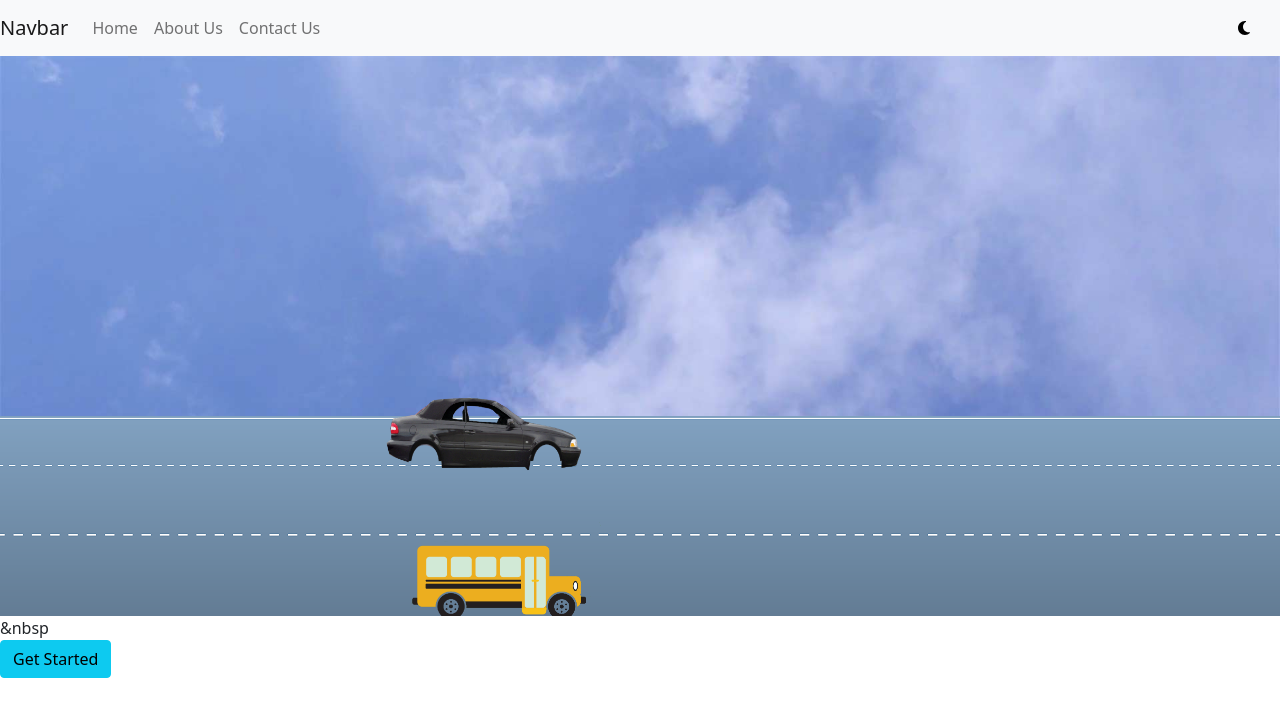
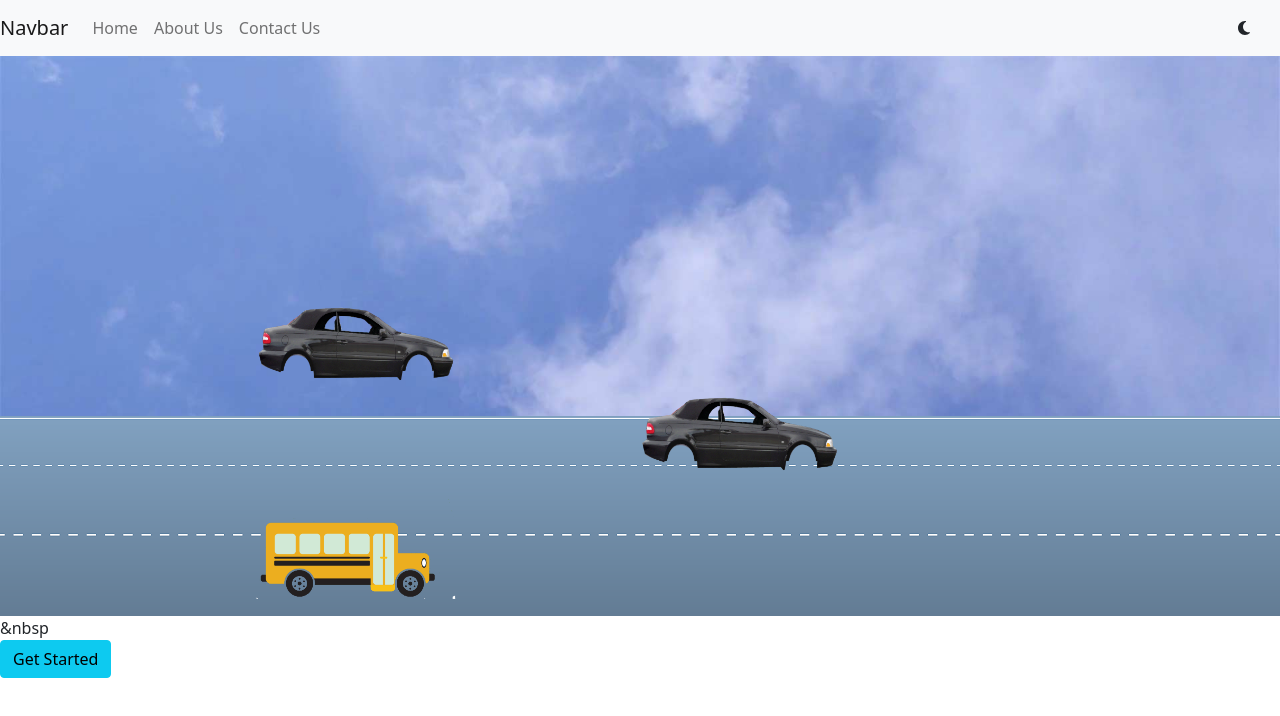
Before and after one commit to Excellence-arch/travel-app, a React (Create React App) app: page / in a window 1280 px wide. Shown: the top 716 px of the page. Built offline with nearby package versions, Linux system fonts and the light colour scheme.

Commit message:
animation completed, added contact & about page

```diff
--- a/src/App.js
+++ b/src/App.js
@@ -1,6 +1,8 @@
 import React from "react";
 import { useSelector } from "react-redux";
 import { Route, Routes } from "react-router-dom";
+import About from "./pages/About";
+import Contact from "./pages/Contact";
 import Home from "./pages/Home";
 import Login from "./pages/Login";
 import MapDetails from "./pages/MapDetails";
@@ -15,8 +17,8 @@ const App = () => {
         <Route path="/" element={<Home />} />
         <Route path="/register" element={<Register />} />
         <Route path="/login" element={<Login />} />
-        <Route path="/about" />
-        <Route path="/contact" />
+        <Route path="/about" element={<About />} />
+        <Route path="/contact" element={<Contact />} />
         <Route path="/maps" element={<MapDetails />} />
       </Routes>
     </div>
--- a/src/components/Animation.js
+++ b/src/components/Animation.js
@@ -37,9 +37,15 @@ const Animation = () => {
     height: `100px`,
     // right: `0%`,
     zIndex: `20`,
-    bottom: `-1%`,
+    bottom: `3%`,
     position: `absolute`,
-    left: `96%`,
+  };
+
+  const firstLaneImg = {
+    width: `200px`,
+    height: `100px`,
+    position: `absolute`,
+    bottom: `40%`,
   };
 
   const busImg = {
@@ -48,7 +54,6 @@ const Animation = () => {
     zIndex: `20`,
     bottom: `24%`,
     position: `absolute`,
-    left: `-10%`,
   };
 
   const roads = {
@@ -61,6 +66,14 @@ const Animation = () => {
     left: `0%`,
     backgroundRepeat: `repeat-x`,
   };
+  const allSpeeds = [
+    "moveCarSlow",
+    "moveCarMedium",
+    "moveCarFast",
+    "moveBusSlow",
+    "moveBusFast",
+    "moveBusMedium",
+  ];
 
   const allCars = [yellow_bus, cars];
   const [firstLanes, setFirstLanes] = useState(
@@ -72,29 +85,172 @@ const Animation = () => {
   const [lastLanes, setLastLanes] = useState(
     allCars[Math.floor(Math.random() * allCars.length)],
   );
+  const [firstLaneSpeed, setFirstLaneSpeed] = useState(
+    allSpeeds[Math.floor(Math.random() * allSpeeds.length)],
+  );
+  const [middleLaneSpeed, setMiddleLaneSpeed] = useState(
+    allSpeeds[Math.floor(Math.random() * allSpeeds.length)],
+  );
+  const [lastLaneSpeed, setLastLaneSpeed] = useState(
+    allSpeeds[Math.floor(Math.random() * allSpeeds.length)],
+  );
+
+  const [firstLaneInterval, setFirstLaneInterval] = useState(null);
+  const [middleLaneInterval, setMiddleLaneInterval] = useState(null);
+  const [lastLaneInterval, setLastLaneInterval] = useState(null);
+
+  useEffect(() => {
+    if (
+      firstLaneSpeed === "moveCarSlow" ||
+      firstLaneSpeed === "moveCarMedium" ||
+      firstLaneSpeed === "moveCarFast"
+    ) {
+      console.log("reverse");
+    } else {
+      console.log("Forward");
+    }
+    if (firstLaneSpeed === "moveCarSlow" || firstLaneSpeed === "moveBusSlow") {
+      clearInterval(firstLaneInterval);
+      setFirstLaneInterval(() =>
+        setInterval(() => {
+          setFirstLanes(allCars[Math.floor(Math.random() * allCars.length)]);
+          setFirstLaneSpeed(
+            allSpeeds[Math.floor(Math.random() * allSpeeds.length)],
+          );
+        }, 20000),
+      );
+    } else if (
+      firstLaneSpeed === "moveCarMedium" ||
+      firstLaneSpeed === "moveBusMedium"
+    ) {
+      clearInterval(firstLaneInterval);
+      setFirstLaneInterval(
+        setInterval(() => {
+          setFirstLanes(allCars[Math.floor(Math.random() * allCars.length)]);
+          setFirstLaneSpeed(
+            allSpeeds[Math.floor(Math.random() * allSpeeds.length)],
+          );
+        }, 10000),
+      );
+    } else {
+      clearInterval(firstLaneInterval);
+      setFirstLaneInterval(
+        setInterval(() => {
+          setFirstLanes(allCars[Math.floor(Math.random() * allCars.length)]);
+          setFirstLaneSpeed(
+            allSpeeds[Math.floor(Math.random() * allSpeeds.length)],
+          );
+        }, 5000),
+      );
+    }
+  }, [firstLaneSpeed]);
+
+  useEffect(() => {
+    if (
+      middleLaneSpeed === "moveCarSlow" ||
+      middleLaneSpeed === "moveCarMedium" ||
+      middleLaneSpeed === "moveCarFast"
+    ) {
+      console.log("reverse");
+    } else {
+      console.log("Forward");
+    }
+    if (
+      middleLaneSpeed === "moveCarSlow" ||
+      middleLaneSpeed === "moveBusSlow"
+    ) {
+      clearInterval(middleLaneInterval);
+      setMiddleLaneInterval(
+        setInterval(() => {
+          setMiddleLanes(allCars[Math.floor(Math.random() * allCars.length)]);
+          setMiddleLaneSpeed(
+            allSpeeds[Math.floor(Math.random() * allSpeeds.length)],
+          );
+        }, 20000),
+      );
+    } else if (
+      middleLaneSpeed === "moveCarMedium" ||
+      middleLaneSpeed === "moveBusMedium"
+    ) {
+      clearInterval(middleLaneInterval);
+      setMiddleLaneInterval(
+        setInterval(() => {
+          setMiddleLanes(allCars[Math.floor(Math.random() * allCars.length)]);
+          setMiddleLaneSpeed(
+            allSpeeds[Math.floor(Math.random() * allSpeeds.length)],
+          );
+        }, 10000),
+      );
+    } else {
+      clearInterval(middleLaneInterval);
+      setMiddleLaneInterval(
+        setInterval(() => {
+          setMiddleLanes(allCars[Math.floor(Math.random() * allCars.length)]);
+          setMiddleLaneSpeed(
+            allSpeeds[Math.floor(Math.random() * allSpeeds.length)],
+          );
+        }, 5000),
+      );
+    }
+  }, [middleLaneSpeed]);
+
+  useEffect(() => {
+    if (
+      lastLaneSpeed === "moveCarSlow" ||
+      lastLaneSpeed === "moveCarMedium" ||
+      lastLaneSpeed === "moveCarFast"
+    ) {
+      console.log("reverse");
+    } else {
+      console.log("Forward");
+    }
+    if (lastLaneSpeed === "moveCarSlow" || lastLaneSpeed === "moveBusSlow") {
+      clearInterval(lastLaneInterval);
+      setLastLaneInterval(
+        setInterval(() => {
+          setLastLanes(allCars[Math.floor(Math.random() * allCars.length)]);
+          setLastLaneSpeed(
+            allSpeeds[Math.floor(Math.random() * allSpeeds.length)],
+          );
+        }, 20000),
+      );
+    } else if (
+      lastLaneSpeed === "moveCarMedium" ||
+      lastLaneSpeed === "moveBusMedium"
+    ) {
+      clearInterval(lastLaneInterval);
+      setLastLaneInterval(
+        setInterval(() => {
+          setLastLanes(allCars[Math.floor(Math.random() * allCars.length)]);
+          setLastLaneSpeed(
+            allSpeeds[Math.floor(Math.random() * allSpeeds.length)],
+          );
+        }, 10000),
+      );
+    } else {
+      clearInterval(lastLaneInterval);
+      setLastLaneInterval(
+        setInterval(() => {
+          setLastLanes(allCars[Math.floor(Math.random() * allCars.length)]);
+          setLastLaneSpeed(
+            allSpeeds[Math.floor(Math.random() * allSpeeds.length)],
+          );
+        }, 5000),
+      );
+    }
+  }, [lastLaneSpeed]);
 
   const changeLanes = () => {
     setFirstLanes(allCars[Math.floor(Math.random() * allCars.length)]);
     setMiddleLanes(allCars[Math.floor(Math.random() * allCars.length)]);
     setLastLanes(allCars[Math.floor(Math.random() * allCars.length)]);
+    setFirstLaneSpeed(allSpeeds[Math.floor(Math.random() * allSpeeds.length)]);
+    setMiddleLaneSpeed(allSpeeds[Math.floor(Math.random() * allSpeeds.length)]);
+    setLastLaneSpeed(allSpeeds[Math.floor(Math.random() * allSpeeds.length)]);
   };
 
-  const [middleChange, setMiddleChange] = useState(false);
-  const [lastChange, setLastChange] = useState(false);
-  useEffect(() => {
-    if (busImg.left === "1400px") {
-      setMiddleChange(!middleChange);
-    }
-    if (carImg.left === "0px") {
-      setLastChange(!lastChange);
-    }
-    console.log(busImg.margin);
-  }, [busImg.left, carImg.left]);
-  const busRef = useRef("");
-  // const changeAllLanes = useMemo(
-  //   () => changeLanes(),
-  //   [middleChange, lastChange],
-  // );
+  const middleRef = useRef(null);
+
   return (
     <>
       <div style={surface}>
@@ -102,13 +258,25 @@ const Animation = () => {
         <div style={roads} className="roads" />
         <div style={car}>
           <img
+            src={firstLanes}
+            alt="Middle Car"
+            // ref={middleRef}
+            style={firstLaneImg}
+            className={firstLaneSpeed}
+          />
+          <img
             src={middleLanes}
-            alt="bus"
-            ref={busRef}
+            alt="Middle Car"
+            ref={middleRef}
             style={busImg}
-            className="moveBus"
+            className={middleLaneSpeed}
           />
-          <img src={lastLanes} alt="car" style={carImg} className="moveCar" />
+          <img
+            src={lastLanes}
+            alt="Last Car"
+            style={carImg}
+            className={lastLaneSpeed}
+          />
         </div>
       </div>
       <div> &nbsp </div>
--- a/src/index.css
+++ b/src/index.css
@@ -16,12 +16,34 @@
   /* animation: moving 50s linear infinite; */
 }
 
-.moveCar{
+.moveCarMedium{
   animation: carMoves 10s linear infinite;
+  left: 96%;
 }
 
-.moveBus {
-  animation: busMoves 15s linear infinite;
+.moveCarFast{
+  animation: carMoves 5s linear infinite;
+  left: 96%;
+}
+
+.moveCarSlow{
+  animation: carMoves 20s linear infinite;
+  left: 96%;
+}
+
+.moveBusMedium {
+  animation: busMoves 10s linear infinite;
+  left: -10%;
+}
+
+.moveBusSlow {
+  animation: busMoves 20s linear infinite;
+  left: -10%;
+}
+
+.moveBusFast {
+  animation: busMoves 5s linear infinite;
+  left: -10%;
 }
 
 @keyframes moving {
--- a/src/layouts/NavBar.js
+++ b/src/layouts/NavBar.js
@@ -50,7 +50,7 @@ const NavBar = () => {
       </div>
       {darkMode ? (
         <button
-          className="bg-dark bg-transparent border-0 mx-4"
+          className="text-white bg-transparent border-0 mx-4"
           onClick={() => dispatch(light(false))}
           type="button"
         >
@@ -58,7 +58,7 @@ const NavBar = () => {
         </button>
       ) : (
         <button
-          className="bg-light bg-transparent border-0 mx-4"
+          className="text-dark bg-transparent border-0 mx-4"
           onClick={() => dispatch(dark(true))}
           type="button"
         >
--- /dev/null
+++ b/src/pages/About.js
@@ -0,0 +1,24 @@
+import NavBar from "../layouts/NavBar";
+
+const About = () => {
+  return (
+    <>
+      <NavBar />
+      <h1>About Us</h1>
+      <p>
+        Lorem ipsum dolor sit amet consectetur adipisicing elit. Suscipit
+        quaerat assumenda quidem, facere saepe adipisci tempore, nulla quae
+        aliquam veritatis, fugiat quos quas ea quasi. Minus dolorem delectus
+        dolores incidunt.
+      </p>
+      <p>
+        Lorem ipsum dolor, sit amet consectetur adipisicing elit. Ipsa omnis
+        fugit dignissimos perspiciatis est iusto fugiat deserunt aspernatur
+        laborum delectus laudantium, alias expedita vitae libero necessitatibus
+        ex sint dolorem quis.
+      </p>
+    </>
+  );
+};
+
+export default About;
--- /dev/null
+++ b/src/pages/Contact.js
@@ -0,0 +1,24 @@
+import React from "react";
+import NavBar from "../layouts/NavBar";
+
+const Contact = () => {
+  return (
+    <>
+      <NavBar />
+      <h1>Contact Us</h1>
+      <p>
+        Lorem ipsum dolor sit amet consectetur, adipisicing elit. Aperiam fugit
+        deserunt possimus perferendis sapiente eum quidem, nesciunt nisi
+        molestias delectus consequatur veniam accusantium quod facilis corporis
+        in animi repudiandae! Quas.
+      </p>
+      <p>
+        Lorem ipsum dolor sit amet, consectetur adipisicing elit. Deleniti, ad,
+        architecto sapiente incidunt commodi natus, sit id dolores omnis
+        doloribus aliquam nobis iusto porro quae ipsa et odit suscipit vel!
+      </p>
+    </>
+  );
+};
+
+export default Contact;
```
